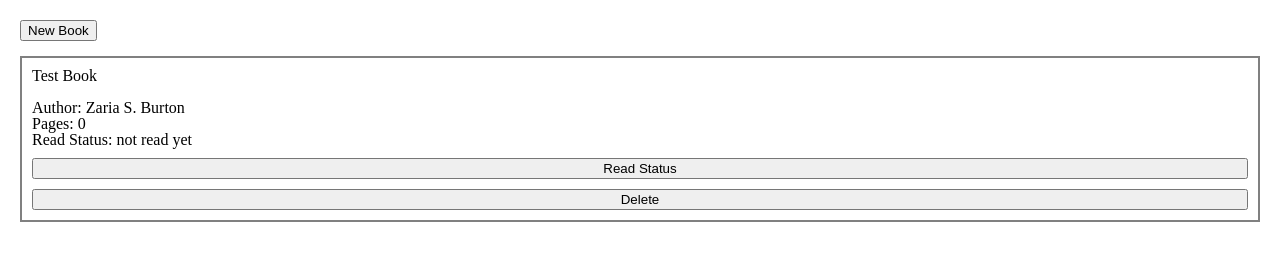
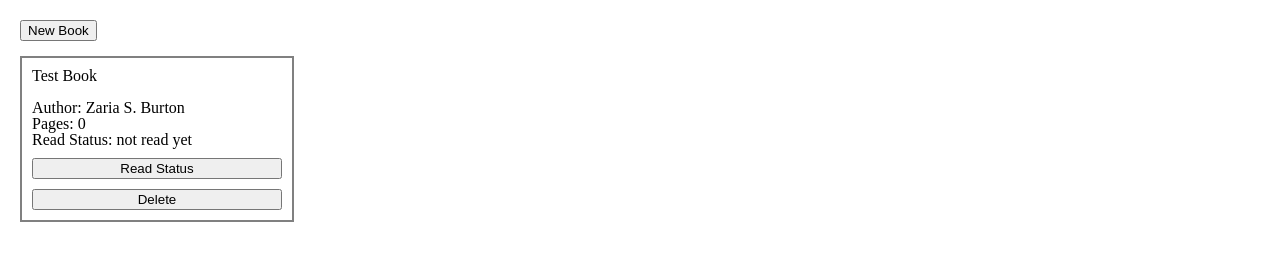
Before and after one commit to Centari2013/book-library, a plain HTML site: page index.html in a window 1280 px wide. Drawn offline with Linux system fonts and the light colour scheme.

Commit message:
changed max and min book card width

```diff
--- a/style.css
+++ b/style.css
@@ -27,6 +27,8 @@ blockquote:before,blockquote:after,q:before,q:after { content: ''; content: none
     white-space: pre-line;
     padding: 10px;
     gap: 10px;
+    min-width: 200px;
+    max-width: 250px;
 }
 
 #add-book-form {
```
